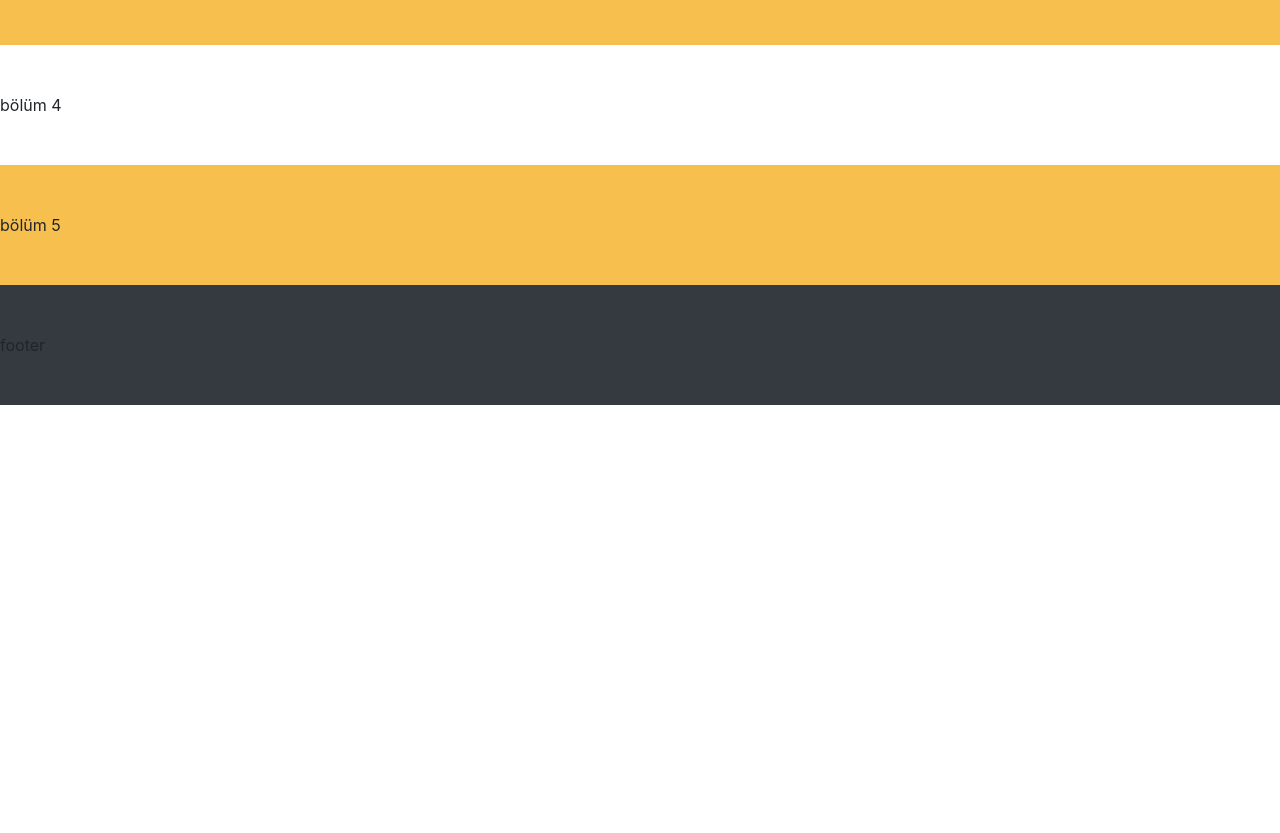
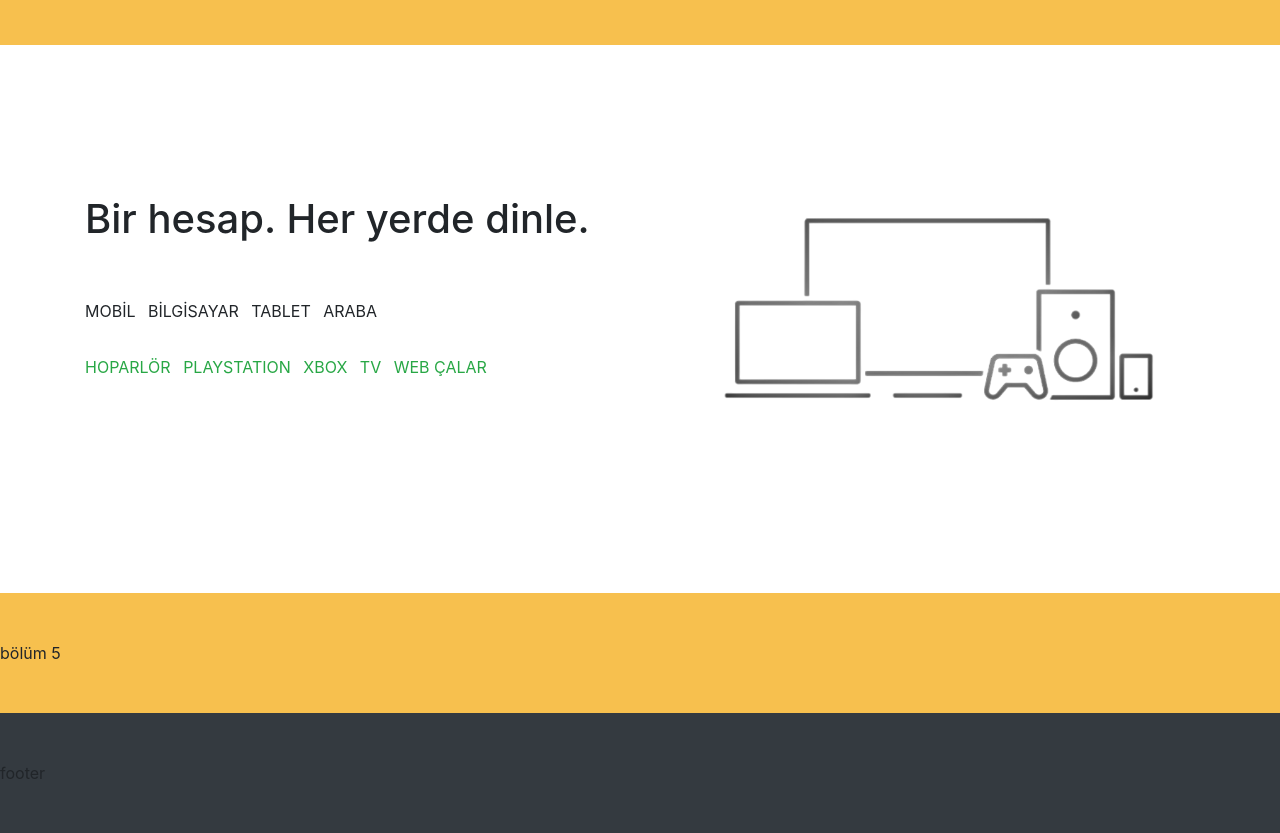
Before and after one commit to melisaeldem/melisaeldem-Spotify-Bootstrap-the-project-i-m-working-on, a plain HTML site: page index.html in a window 1280 px wide. Shown: the part 1779-2612 px from the top of the page. Before the commit the page ends 2184 px from the top, so only its background shows below. Drawn offline with nearby package versions, Linux system fonts and the light colour scheme.

Commit message:
Add files via upload

```diff
--- a/index.html
+++ b/index.html
@@ -16,7 +16,8 @@
         .bg-yellow {
             background-color: #f7c04e !important;
         }
-        .py-6{
+
+        .py-6 {
             padding: 150px 0px;
         }
     </style>
@@ -49,7 +50,7 @@
                 <div class="carousel-inner text-center" style="height:300px">
                     <div class="carousel-item active">
                         <h1 class="display-3">Herkes için müzik</h1>
-                        <a href="#" class="btn btn-success">SPOTIFY'I ÜCRETSİZ OLARAK  AL</a>
+                        <a href="#" class="btn btn-success">SPOTIFY'I ÜCRETSİZ OLARAK AL</a>
                         <a href="#" class="btn btn-outline-secondary">SPOTIFY PREMIUM'A GEÇ</a>
                     </div>
                     <div class="carousel-item">
@@ -83,11 +84,14 @@
                 <div class="col-md-6">
                     <h2>Spotify'da neler var ?</h2>
                     <h4>Müzik</h4>
-                    <p>Lorem ipsum dolor, sit amet consectetur adipisicing elit. Necessitatibus commodi explicabo illum debitis asperiores? Nostrum quisquam reiciendis velit.</p>
+                    <p>Lorem ipsum dolor, sit amet consectetur adipisicing elit. Necessitatibus commodi explicabo illum
+                        debitis asperiores? Nostrum quisquam reiciendis velit.</p>
                     <h4>Çalma Listeleri</h4>
-                    <p>Lorem ipsum dolor, sit amet consectetur adipisicing elit. Necessitatibus commodi explicabo illum debitis asperiores? Nostrum quisquam reiciendis velit.</p>
+                    <p>Lorem ipsum dolor, sit amet consectetur adipisicing elit. Necessitatibus commodi explicabo illum
+                        debitis asperiores? Nostrum quisquam reiciendis velit.</p>
                     <h4>Yeni Çıkanlar</h4>
-                    <p>Lorem ipsum dolor, sit amet consectetur adipisicing elit. Necessitatibus commodi explicabo illum debitis asperiores? Nostrum quisquam reiciendis velit.</p>
+                    <p>Lorem ipsum dolor, sit amet consectetur adipisicing elit. Necessitatibus commodi explicabo illum
+                        debitis asperiores? Nostrum quisquam reiciendis velit.</p>
                 </div>
                 <div class="col-md-6">
                     <div class="row no-gutters">
@@ -138,18 +142,62 @@
                 <div class="col-md-5 offset-md-3 text-white">
                     <h1>Kolaydır.</h1>
                     <h4>Ara</h4>
-                    <p>Lorem ipsum dolor sit amet consectetur adipisicing elit. Nostrum obcaecati reiciendis quisquam.</p>
+                    <p>Lorem ipsum dolor sit amet consectetur adipisicing elit. Nostrum obcaecati reiciendis quisquam.
+                    </p>
                     <h4>Gözat</h4>
-                    <p>Lorem ipsum dolor sit amet consectetur adipisicing elit. Nostrum obcaecati reiciendis quisquam.</p>
+                    <p>Lorem ipsum dolor sit amet consectetur adipisicing elit. Nostrum obcaecati reiciendis quisquam.
+                    </p>
                     <h4>Keşfet</h4>
-                    <p>Lorem ipsum dolor sit amet consectetur adipisicing elit. Nostrum obcaecati reiciendis quisquam.</p>
+                    <p>Lorem ipsum dolor sit amet consectetur adipisicing elit. Nostrum obcaecati reiciendis quisquam.
+                    </p>
                 </div>
             </div>
         </div>
     </section>
     <!--  -->
-    <section class="py-5">
-        bölüm 4
+    <section class="py-6">
+        <div class="container">
+            <div class="row">
+                <div class="col-md-12 col-lg-6">
+                    <h1 class="text-center float-lg-left">Bir hesap. Her yerde dinle.</h1>
+                    <ul class="list-inline mt-5 text-center float-lg-left d-none d-md-block">
+                        <li class="list-inline-item">MOBİL</li>
+                        <li class="list-inline-item">BİLGİSAYAR</li>
+                        <li class="list-inline-item">TABLET</li>
+                        <li class="list-inline-item">ARABA</li>
+                    </ul>
+                    <ul class="list-inline mt-3 pb-5 text-center float-lg-left d-none d-md-block text-success">
+                        <li class="list-inline-item">HOPARLÖR</li>
+                        <li class="list-inline-item">PLAYSTATION</li>
+                        <li class="list-inline-item">XBOX</li>
+                        <li class="list-inline-item">TV</li>
+                        <li class="list-inline-item">WEB ÇALAR</li>
+                    </ul>
+                    <div class="row d-md-none">
+                        <div class="col my-5">
+                            <ul class="list-unstyled text-center">
+                                <li>MOBİL</li>
+                                <li>BİLGİSAYAR</li>
+                                <li>TABLET</li>
+                                <li>ARABA</li>
+                            </ul>
+                        </div>
+                        <div class="col my-5">
+                            <ul class="list-unstyled text-center text-success">
+                                <li>HOPARLÖR</li>
+                                <li>PLAYSTATION</li>
+                                <li>XBOX</li>
+                                <li>TV</li>
+                                <li>WEB ÇALAR</li>
+                            </ul>
+                        </div>
+                    </div>
+                </div>
+                <div class="col-md-8 offset-md-2 col-lg-6 offset-lg-0">
+                    <img src="img/pc.png" alt="" class="img-fluid">
+                </div>
+            </div>
+        </div>
     </section>
     <!--  -->
     <section class="bg-yellow py-5">
```
Also changed, not shown: img/pc.png (added).
